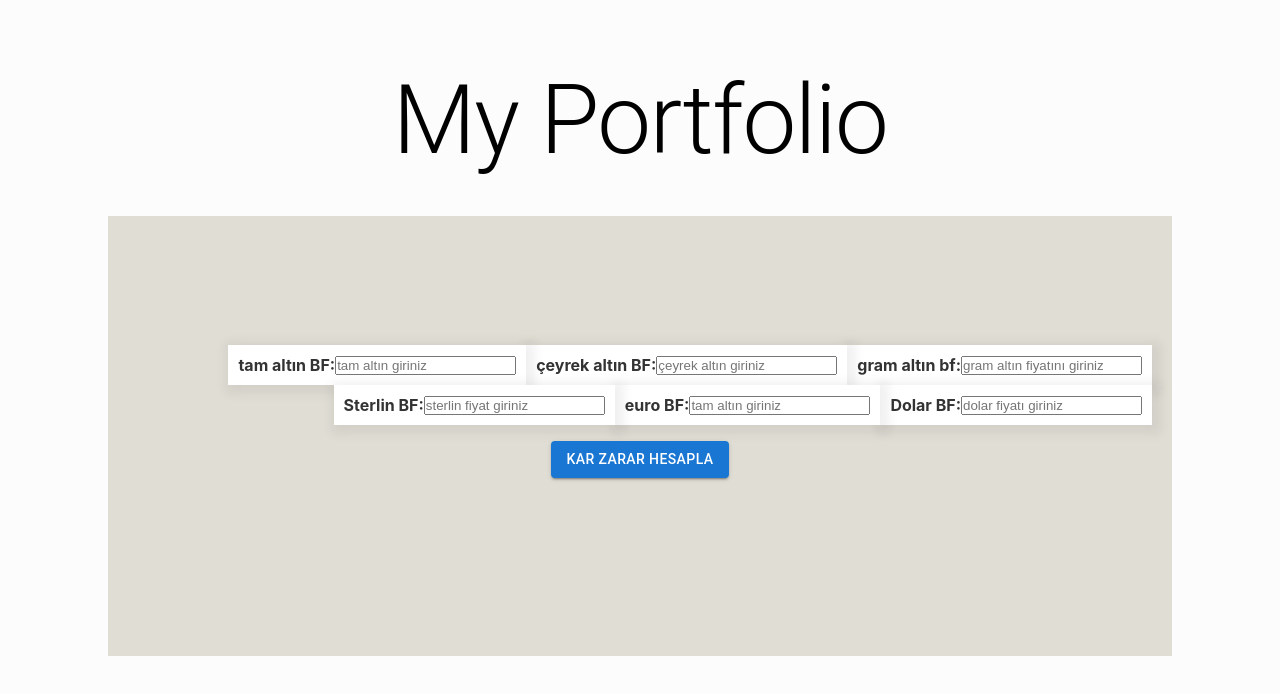
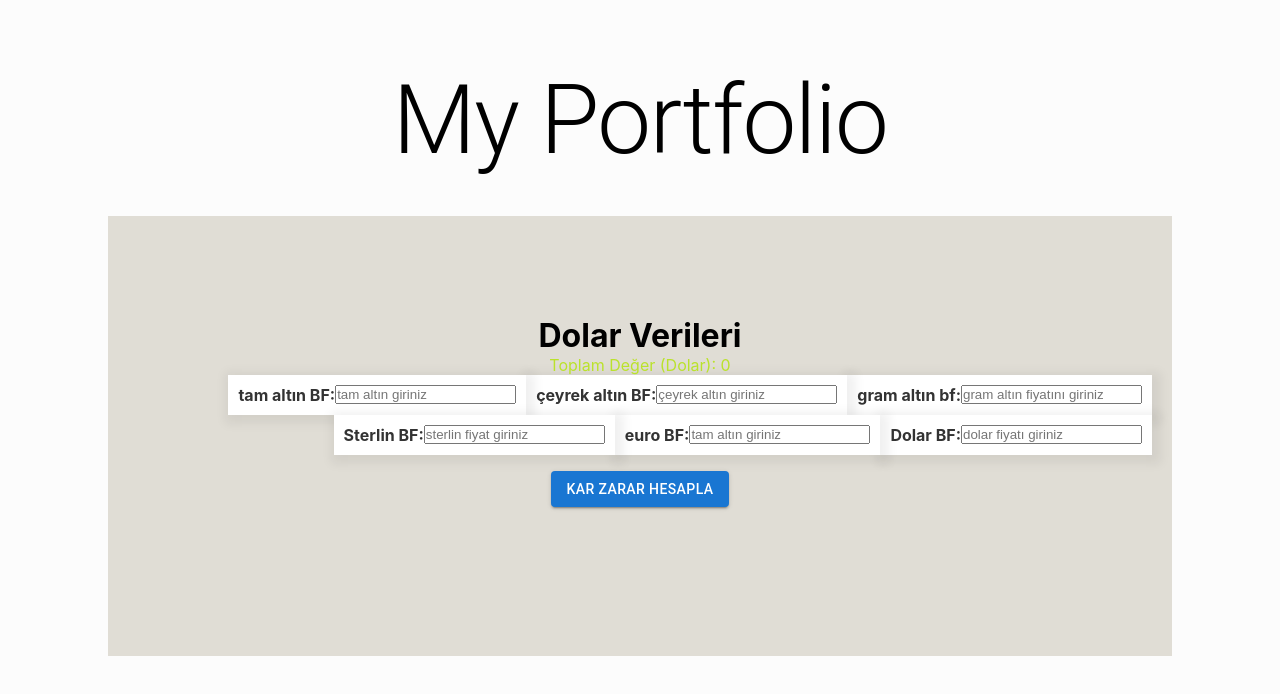
Before and after one commit to kynkcaycan/Financial_Portfolio, a React (Create React App) app: page /instancePrices in a window 1280 px wide. Shown: the top 694 px of the page. Built offline with nearby package versions, Linux system fonts and the light colour scheme; no server answers.

Commit message:
dolar profit türünü ve değerini veritabanına yazdırıyor

```diff
--- a/src/Pages/BuyingProcesses.js
+++ b/src/Pages/BuyingProcesses.js
@@ -30,8 +30,6 @@ const BuyingProcesses = () => {
     window.location.href = "/buying";
   };
 
-  const dolarClick = () => {};
-
   // Tüm state'leri tanımla...
 
   const varliklarimaEkle = async (event) => {
@@ -48,16 +46,6 @@ const BuyingProcesses = () => {
     );
     reset();
   };
-  /*<div className="form-items">
-                    döviz türü:
-                    <input
-                      type="text"
-                      placeholder="döviz türü giriniz"
-                      class="form-control"
-                      onChange={(e) => setDovizTuru(e.target.value)} //miktar yazılınca quantity set edilsin
-                      name="dovizTuru"
-                    ></input>
-                  </div> form içine*/
 
   const showingComponent = () => {
     if (step === 0) {
@@ -110,7 +98,6 @@ const BuyingProcesses = () => {
                       color="primary"
                       className="btn btn-save btn-block"
                       type="submit"
-                      //onClick={varliklarimaEkle}
                     >
                       Varlıklarıma Ekle
                     </Button>
--- a/src/Pages/ProfitProcesses.js
+++ b/src/Pages/ProfitProcesses.js
@@ -2,11 +2,17 @@ import React from "react";
 import { Button, Grid, TextField } from "@mui/material";
 import axios from "axios";
 import { useEffect, useState } from "react";
-import { Formik, Form, Field } from "formik";
+import api from "../api/axiosConfig";
 
 function ProfitProcesses() {
-  const [profit, setProfit] = useState();
+  const [profit, setProfit] = useState(0.0);
+  const [profitType, setProfitType] = useState("");
+
+  const [data, setData] = useState([]);
+  const [dolarData, setDolarData] = useState([]); // Sadece DOLAR verilerini saklayacağız
+
   const [prices, setPrices] = useState({
+    //input alanları için
     gramAltin: 0,
     tamAltin: 0,
     ceyrekAltin: 0,
@@ -16,19 +22,74 @@ function ProfitProcesses() {
   });
 
   const handleInput = (event) => {
+    //onChange için
     setPrices({ ...prices, [event.target.name]: event.target.value });
   };
-  const varliklarimaEkle = async (event) => {
-    await axios.post(
-      "http://localhost:8080/api/v1/doviz",
+
+  //const [doviz, setDoviz] = useState([]);
+
+  useEffect(() => {
+    //doviz türü dolar olanları filtreleyip çekiyoruz. setdolardata ya atıyoruz
+    axios
+      .get("http://localhost:8080/api/v1/doviz")
+      .then((response) => {
+        const filteredData = response.data.filter(
+          (item) => item.dovizTuru === "DOLAR"
+        );
+        setDolarData(filteredData);
+      })
+      .catch((error) => {
+        console.error("Veri çekme hatası:", error);
+      });
+  }, []);
+
+  /*
+  useEffect(() => {
+    axios
+      .get('"http://localhost:8080/api/v1/doviz"')
+      .then((response) => {
+        setData(response.data);
+      })
+      .catch((error) => {
+        console.error("Veri çekme hatası:", error);
+      });
+  }, []);*/
+  function calculateTotal(data) {
+    let ourTotal = 0;
+    let newTotal = 0;
+    let totalProfit = 0;
+
+    data.forEach((item) => {
+      //sadece dolarları attığımız datanın elemanlarına ulaşıyoruz
+      ourTotal += item.unitPrice * item.quantity;
+      newTotal += prices.dolar * item.quantity;
+    });
+    totalProfit = newTotal - ourTotal;
+
+    return totalProfit;
+  }
+  const totalDolarValue = calculateTotal(dolarData);
+  function varliklarimaEkle(event) {
+    //calculateTotal(data);
+    event.preventDefault();
+    axios.post(
+      "http://localhost:8080/api/v1/profit",
       // post
       {
-        profit: profit,
+        profitType: "DOLAR",
+        profit: totalDolarValue,
       }
     );
-  };
+  }
+
+  //profit = setProfit(totalDolarValue);
+  //profitType = setProfitType("DOLAR");
   return (
     <div>
+      <h1>Dolar Verileri</h1>
+
+      <p>Toplam Değer (Dolar): {totalDolarValue}</p>
+
       <div className="form1">
         <div className="card">
           <div className="card-body">
@@ -41,7 +102,7 @@ function ProfitProcesses() {
                     placeholder="gram altın fiyatını giriniz"
                     class="form-control"
                     onChange={handleInput} //miktar yazılınca quantity set edilsin
-                    name="quantity"
+                    name="gramAltin"
                   ></input>
                 </div>
                 <div className="form-items">
@@ -51,7 +112,7 @@ function ProfitProcesses() {
                     placeholder="çeyrek altın giriniz"
                     className="form-control"
                     onChange={handleInput}
-                    name="unitPrice"
+                    name="ceyrekAltin"
                   ></input>
                 </div>
                 <div className="form-items">
@@ -61,7 +122,7 @@ function ProfitProcesses() {
                     placeholder="tam altın giriniz"
                     className="form-control"
                     onChange={handleInput}
-                    name="tarih"
+                    name="tamAltin"
                   ></input>
                 </div>
                 <div className="form-items">
@@ -70,8 +131,9 @@ function ProfitProcesses() {
                     type="text"
                     placeholder="dolar fiyatı giriniz"
                     className="form-control"
-                    onChange={handleInput} //
-                    name="tarih"
+                    onChange={handleInput}
+                    //  {...setProfitType("DOLAR")} //
+                    name="dolar"
                   ></input>
                 </div>
                 <div className="form-items">
@@ -81,7 +143,7 @@ function ProfitProcesses() {
                     placeholder="tam altın giriniz"
                     className="form-control"
                     onChange={handleInput} //
-                    name="tarih"
+                    name="euro"
                   ></input>
                 </div>
                 <div className="form-items">
@@ -91,7 +153,7 @@ function ProfitProcesses() {
                     placeholder="sterlin fiyat giriniz"
                     className="form-control"
                     onChange={handleInput} //
-                    name="tarih"
+                    name="sterlin"
                   ></input>
                 </div>
               </div>
@@ -102,7 +164,7 @@ function ProfitProcesses() {
                     color="primary"
                     className="btn btn-save btn-block"
                     type="submit"
-                    //onClick={varliklarimaEkle}
+                    onClick={varliklarimaEkle}
                   >
                     Kar Zarar Hesapla
                   </Button>
```
